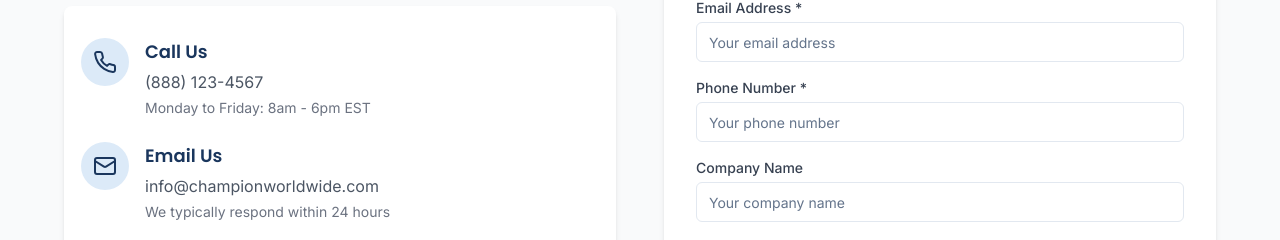
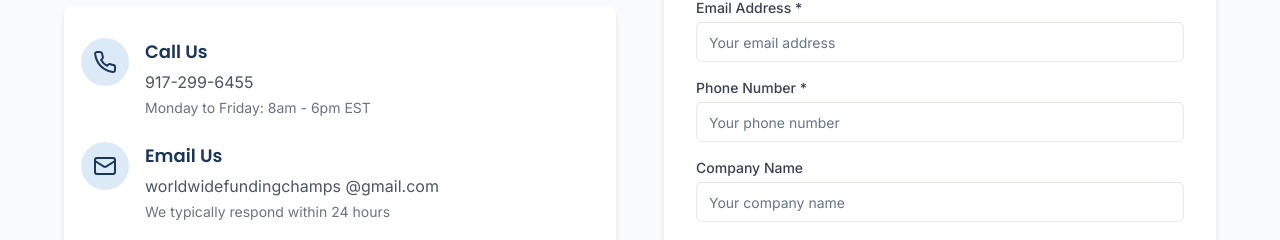
Before and after one commit to mrshehzad1/funding-champs-website-ai-21, a React (Vite) app: page /contact in a window 1280 px wide. Shown: the part 622-862 px from the top of the page. Built offline with nearby package versions, Linux system fonts and the light colour scheme.

Commit message:
Visual edit in Lovable
Edited UI in Lovable

```diff
--- a/src/pages/Contact.tsx
+++ b/src/pages/Contact.tsx
@@ -4,16 +4,9 @@ import { Input } from "@/components/ui/input";
 import { Textarea } from "@/components/ui/textarea";
 import { Mail, Phone } from "lucide-react";
 import SEO from "@/components/SEO";
-
 const Contact = () => {
-  return (
-    <>
-      <SEO
-        title="Contact Champion Worldwide | Business Funding Experts - Get Started Today"
-        description="Contact Champion Worldwide for business funding solutions. Our experts are ready to help you get qualified for the best funding options. Call (917) 299-6455 or apply online."
-        keywords="contact business funding, funding consultation, business loan experts, Champion Worldwide contact, apply for funding"
-        canonicalUrl="https://championworldwide.com/contact"
-      />
+  return <>
+      <SEO title="Contact Champion Worldwide | Business Funding Experts - Get Started Today" description="Contact Champion Worldwide for business funding solutions. Our experts are ready to help you get qualified for the best funding options. Call (917) 299-6455 or apply online." keywords="contact business funding, funding consultation, business loan experts, Champion Worldwide contact, apply for funding" canonicalUrl="https://championworldwide.com/contact" />
       <main className="min-h-screen">
         {/* Hero Section */}
         <section className="bg-champion-800 text-white py-16 md:py-20">
@@ -46,7 +39,7 @@ const Contact = () => {
                       </div>
                       <div>
                         <h3 className="text-lg font-semibold text-champion-800 mb-1">Call Us</h3>
-                        <p className="text-gray-600">(888) 123-4567</p>
+                        <p className="text-gray-600">917-299-6455</p>
                         <p className="text-gray-500 text-sm mt-1">Monday to Friday: 8am - 6pm EST</p>
                       </div>
                     </div>
@@ -57,7 +50,7 @@ const Contact = () => {
                       </div>
                       <div>
                         <h3 className="text-lg font-semibold text-champion-800 mb-1">Email Us</h3>
-                        <p className="text-gray-600">info@championworldwide.com</p>
+                        <p className="text-gray-600">worldwidefundingchamps @gmail.com</p>
                         <p className="text-gray-500 text-sm mt-1">We typically respond within 24 hours</p>
                       </div>
                     </div>
@@ -134,8 +127,6 @@ const Contact = () => {
           </div>
         </section>
       </main>
-    </>
-  );
+    </>;
 };
-
 export default Contact;
```
